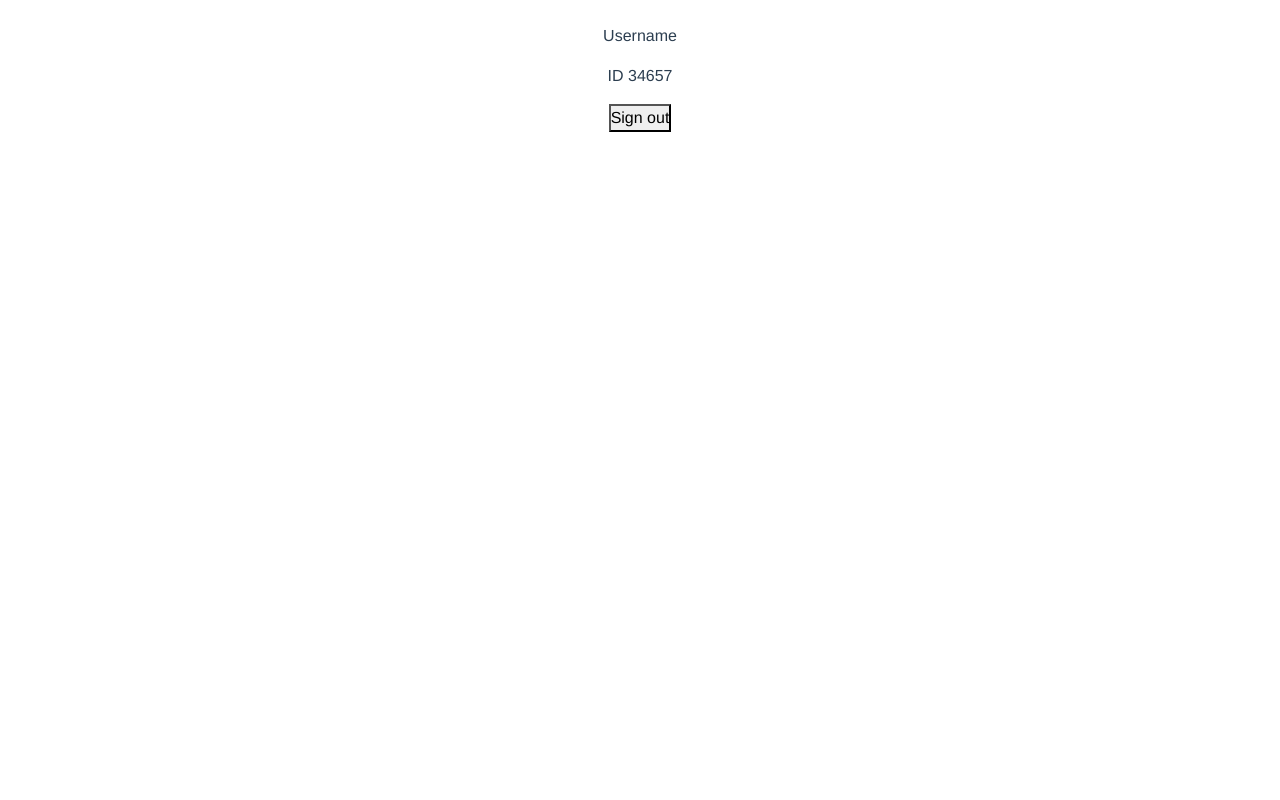
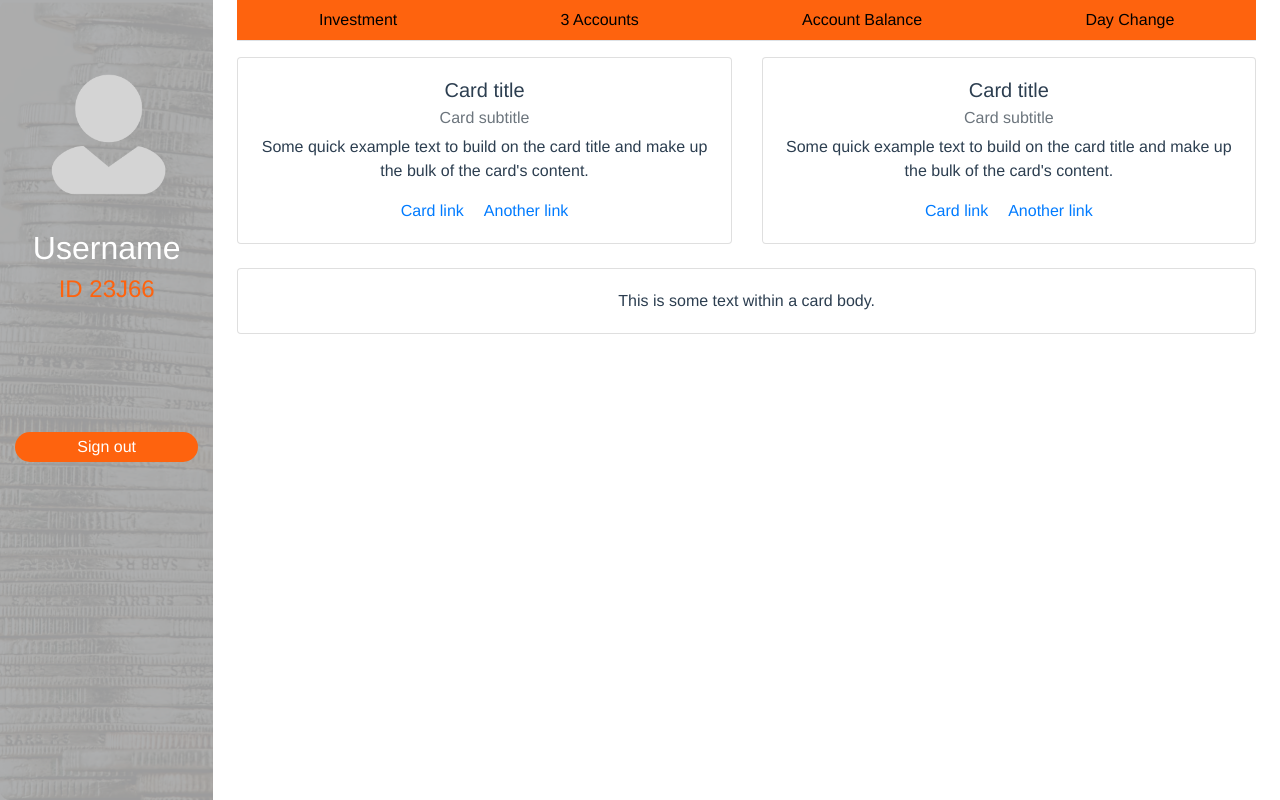
Before and after one commit to Aideagency/alpha-morgan, a Vue app: page /portal in a window 1280 px wide. Built offline with nearby package versions, Linux system fonts and the light colour scheme.

Commit message:
created user dashboard component

```diff
--- a/src/views/ClientPortal.vue
+++ b/src/views/ClientPortal.vue
@@ -1,11 +1,87 @@
 <template>
   <div class="portal">
-    <aside>
-      <img src="" alt="" />
-      <p>Username</p>
-      <p>ID 34657</p>
-      <button>Sign out</button>
-    </aside>
+    <div class="container-fluid">
+      <div class="row">
+        <nav
+          id="sidebarMenu"
+          class="col-md-3 col-lg-2 d-md-block bg-light sidebar collapse"
+        >
+          <div
+            class="sidebar-sticky pt-3 d-flex flex-column justify-content-between"
+          >
+            <div class="client-box mt-4 mb-4">
+              <img src="./../assets/img/user.png" alt="" class="client-img" />
+              <h2 class="text-white">Username</h2>
+              <h4 class="text-orange">ID 23J66</h4>
+            </div>
+            <br />
+            <br />
+            <br />
+            <router-link to="/login" class="signout mt-4">Sign out</router-link>
+          </div>
+        </nav>
+
+        <main role="main" class="col-md-9 ml-sm-auto col-lg-10 px-md-4">
+          <div class="align-items-center mb-3 border-bottom portal-nav">
+            <ul class="nav nav-fill">
+              <li class="nav-item">
+                <a class="nav-link active text-black" href="#">Investment</a>
+              </li>
+              <li class="nav-item">
+                <a class="nav-link text-black" href="#">3 Accounts</a>
+              </li>
+              <li class="nav-item">
+                <a class="nav-link text-black" href="#">Account Balance</a>
+              </li>
+              <li class="nav-item">
+                <a class="nav-link text-black" href="#">Day Change</a>
+              </li>
+            </ul>
+          </div>
+
+          <b-row>
+            <b-col>
+              <div class="card">
+                <div class="card-body">
+                  <h5 class="card-title">Card title</h5>
+                  <h6 class="card-subtitle mb-2 text-muted">Card subtitle</h6>
+                  <p class="card-text">
+                    Some quick example text to build on the card title and make
+                    up the bulk of the card's content.
+                  </p>
+                  <a href="#" class="card-link">Card link</a>
+                  <a href="#" class="card-link">Another link</a>
+                </div>
+              </div>
+            </b-col>
+            <b-col>
+              <div class="card">
+                <div class="card-body">
+                  <h5 class="card-title">Card title</h5>
+                  <h6 class="card-subtitle mb-2 text-muted">Card subtitle</h6>
+                  <p class="card-text">
+                    Some quick example text to build on the card title and make
+                    up the bulk of the card's content.
+                  </p>
+                  <a href="#" class="card-link">Card link</a>
+                  <a href="#" class="card-link">Another link</a>
+                </div>
+              </div>
+            </b-col>
+          </b-row>
+
+          <b-row class="mt-4">
+            <b-col>
+              <div class="card">
+                <div class="card-body">
+                  This is some text within a card body.
+                </div>
+              </div>
+            </b-col>
+          </b-row>
+        </main>
+      </div>
+    </div>
   </div>
 </template>
 
@@ -13,4 +89,27 @@
 export default {};
 </script>
 
-<style></style>
+<style>
+.portal-nav {
+  background: var(--color-orange);
+}
+
+.sidebar {
+  background: linear-gradient(0deg, rgba(0, 0, 0, 0.3), rgba(0, 0, 0, 0.3)),
+    url("./../assets/img/clientportal.png");
+  height: 100vh;
+}
+
+.client-img {
+  width: 189px;
+  height: 189px;
+  border-radius: 50%;
+}
+
+.signout {
+  color: var(--color-white);
+  background-color: var(--color-orange);
+  padding: 3px 8px;
+  border-radius: 15px;
+}
+</style>
```
Also changed, not shown: src/assets/img/clientportal.png (added), src/assets/img/user.png (added).
